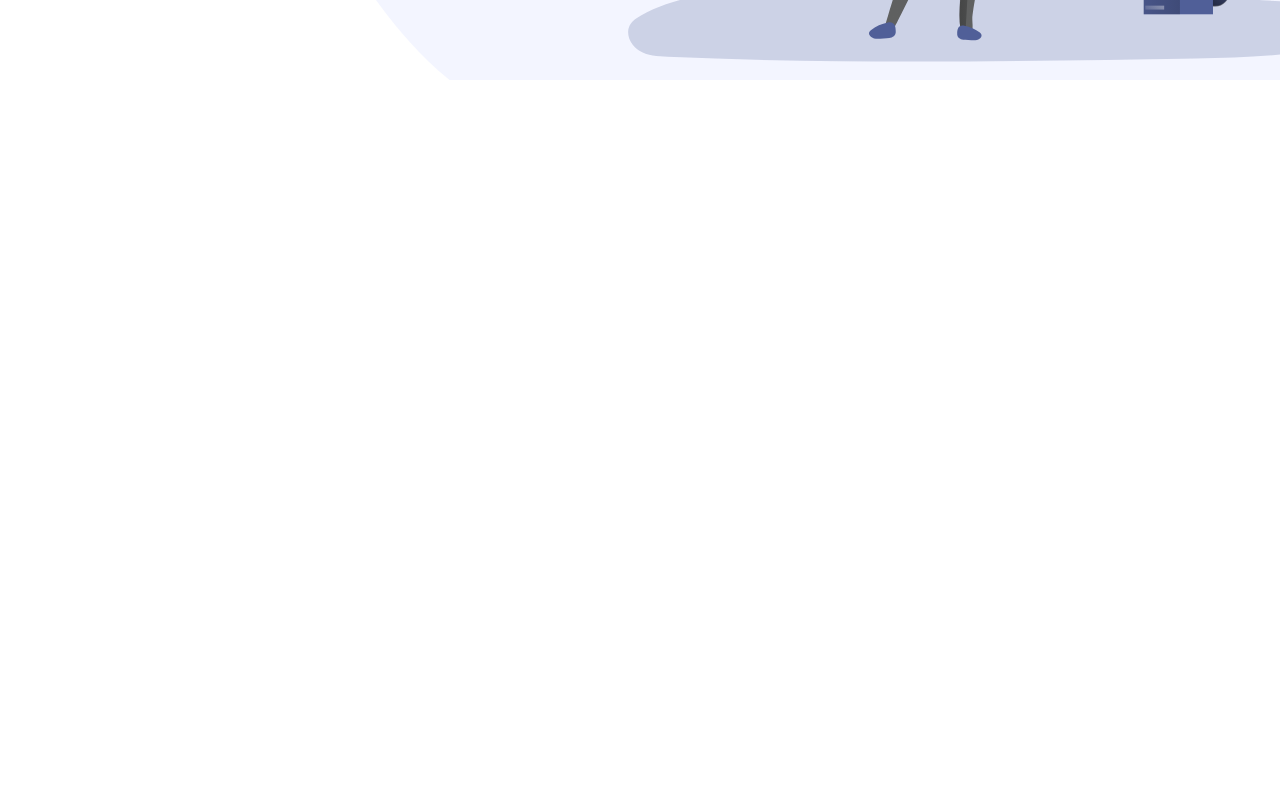
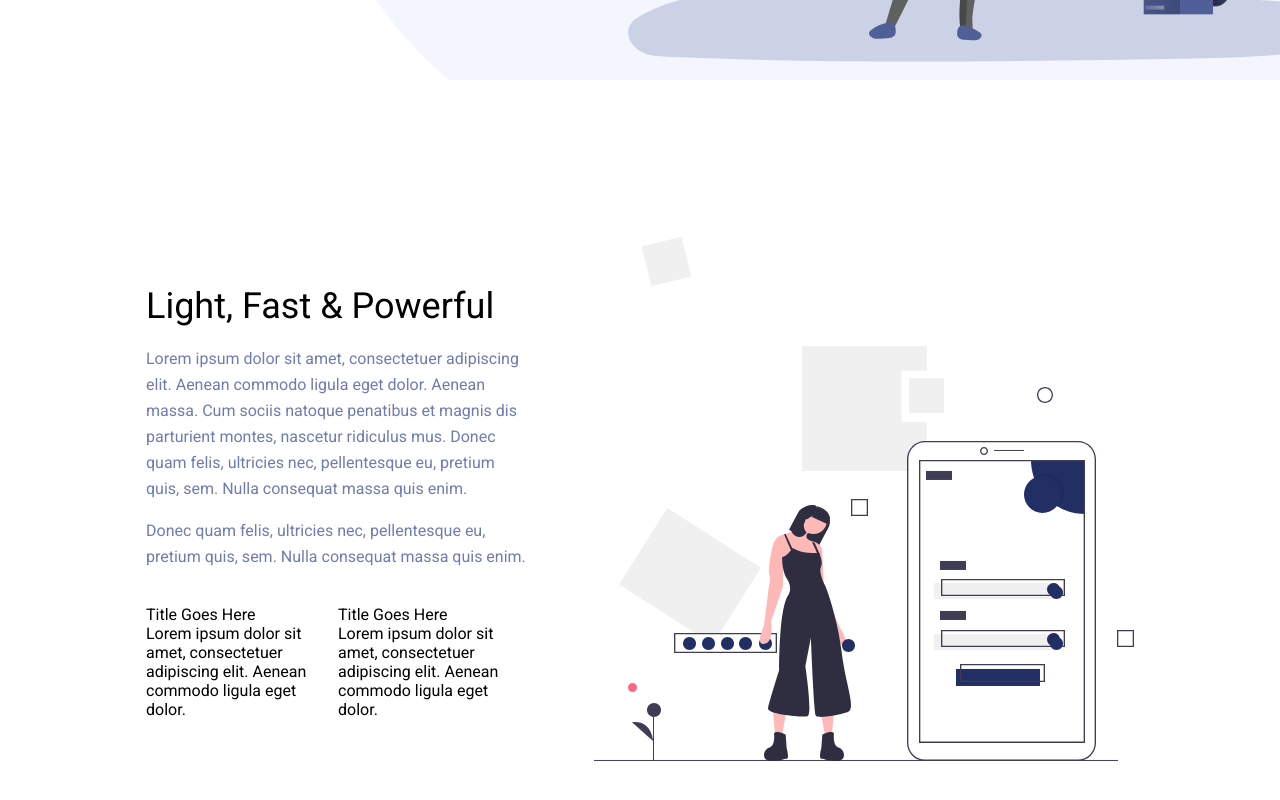
Before and after one commit to QwipeKun/Productivity-and-efficiency-of-landing, a React (Create React App) app: page / in a window 1280 px wide. Shown: the part 720-1520 px from the top of the page. Before the commit the page ends 800 px from the top, so only its background shows below. Built offline with nearby package versions, Linux system fonts and the light colour scheme.

Commit message:
Central content edit

```diff
--- a/src/components/MainContent/CentralContent/CentralContent.jsx
+++ b/src/components/MainContent/CentralContent/CentralContent.jsx
@@ -1,27 +1,45 @@
 import React from "react";
-import s from "./CentralContent.module.css"
+import s from "./CentralContent.module.css";
+import picWoman from "./../../../image/designer/undraw_mobile_login_ikmv.svg"
 
 let CentralContent = (props) => {
-    return(
-        <div className={s.centralContentContainer}>
+  return (
+    <div className={s.centralContentContainer}>
+      <div>
+        <div className={s.textBlockContainer}>
+          <div className={s.mainTextBlock}>
+            <div className={s.textTitle}>Light, Fast & Powerful</div>
+            <p>
+              Lorem ipsum dolor sit amet, consectetuer adipiscing elit. Aenean
+              commodo ligula eget dolor. Aenean massa. Cum sociis natoque
+              penatibus et magnis dis parturient montes, nascetur ridiculus mus.
+              Donec quam felis, ultricies nec, pellentesque eu, pretium quis,
+              sem. Nulla consequat massa quis enim.
+            </p>
+            <p>
+              Donec quam felis, ultricies nec, pellentesque eu, pretium quis,
+              sem. Nulla consequat massa quis enim.
+            </p>
+          </div>
+          <div className={s.blocksUnderTheText}>
             <div>
-                <div>
-                    <div>
-                        <div>
-
-                        </div>
-                        <div>
-
-                        </div>
-                    </div>
-                    <div>
-
-                    </div>
-                </div>
+              <div><img src="" alt="" /></div>
+              <div>Title Goes Here</div>
+              <div>Lorem ipsum dolor sit amet, consectetuer adipiscing elit. Aenean commodo ligula eget dolor. </div>
             </div>
             <div>
-                <img src="" alt="" />
+              <div><img src="" alt="" /></div>
+              <div>Title Goes Here</div>
+              <div>Lorem ipsum dolor sit amet, consectetuer adipiscing elit. Aenean commodo ligula eget dolor. </div>
             </div>
+          </div>
         </div>
-    )
-}
+      </div>
+      <div className={s.picWomanImage}>
+        <img src={picWoman} alt="wooman" />
+      </div>
+    </div>
+  );
+};
+
+export default CentralContent;
--- a/src/components/MainContent/CentralContent/CentralContent.module.css
+++ b/src/components/MainContent/CentralContent/CentralContent.module.css
@@ -0,0 +1,49 @@
+.centralContentContainer{
+    font-family: 'Roboto', sans-serif;
+    flex-wrap: wrap;
+    display: flex;
+    justify-content: center;
+    align-items: center;
+    width: 100%;
+    height: 90vh;
+}
+
+.textBlockContainer{
+    width: 30vw;
+    margin-right: 5vw;
+    display: flex;
+    flex-direction: column;
+}
+
+.blocksUnderTheText{
+    display: flex;
+
+}
+
+.mainTextBlock{
+
+}
+
+.textTitle{
+    margin-bottom: 2%;
+    font-weight: 500;
+    font-size: 36px;
+    line-height: 48px;
+}
+
+.mainTextBlock p {
+    font-size: 16px;
+    line-height: 26px;
+    color: #6F7CB2;
+}
+
+.picWomanImage{
+}
+
+.picWomanImage img{
+    position: relative;
+    width: 100%;
+    height: 100%;
+    object-fit: cover;
+
+}
--- a/src/components/MainContent/GeneralPage/generalPage.module.css
+++ b/src/components/MainContent/GeneralPage/generalPage.module.css
@@ -1,7 +1,7 @@
 .titleDescriptionContainer{
     display: flex;
     justify-content: center;
-    height: 90vh;
+    height: 100vh;
     width:  60%;
     font-family: 'Roboto', sans-serif;
 }
--- a/src/index.js
+++ b/src/index.js
@@ -2,6 +2,7 @@ import React from 'react';
 import ReactDOM from 'react-dom';
 import App from './App';
 import Header from './components/Header/Header';
+import CentralContent from './components/MainContent/CentralContent/CentralContent';
 import GeneralPage from './components/MainContent/GeneralPage/GeneralPage';
 import "./index.css"
 
@@ -9,6 +10,7 @@ ReactDOM.render(
   <React.StrictMode>
     <Header/>
     <GeneralPage/>
+    <CentralContent/>
     <App />
   </React.StrictMode>,
   document.getElementById('root')
```
